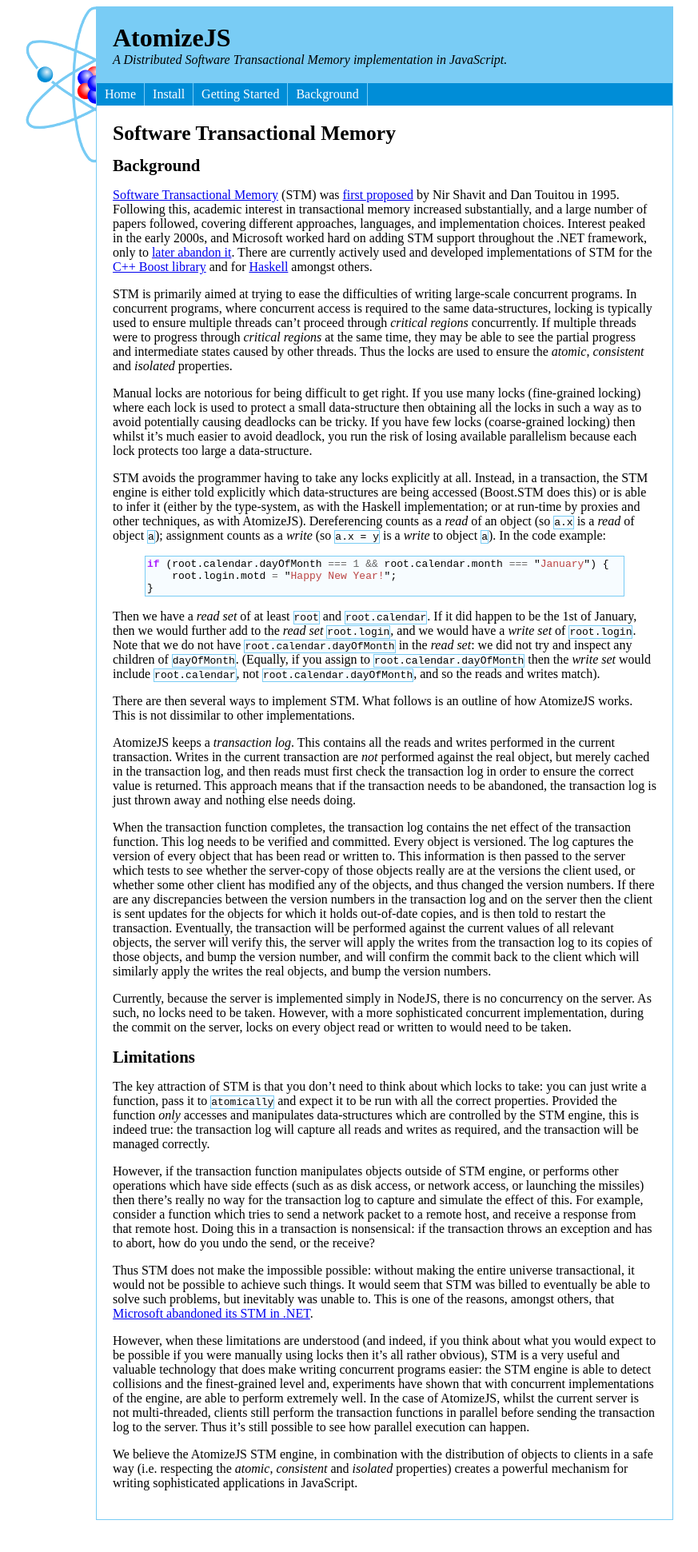
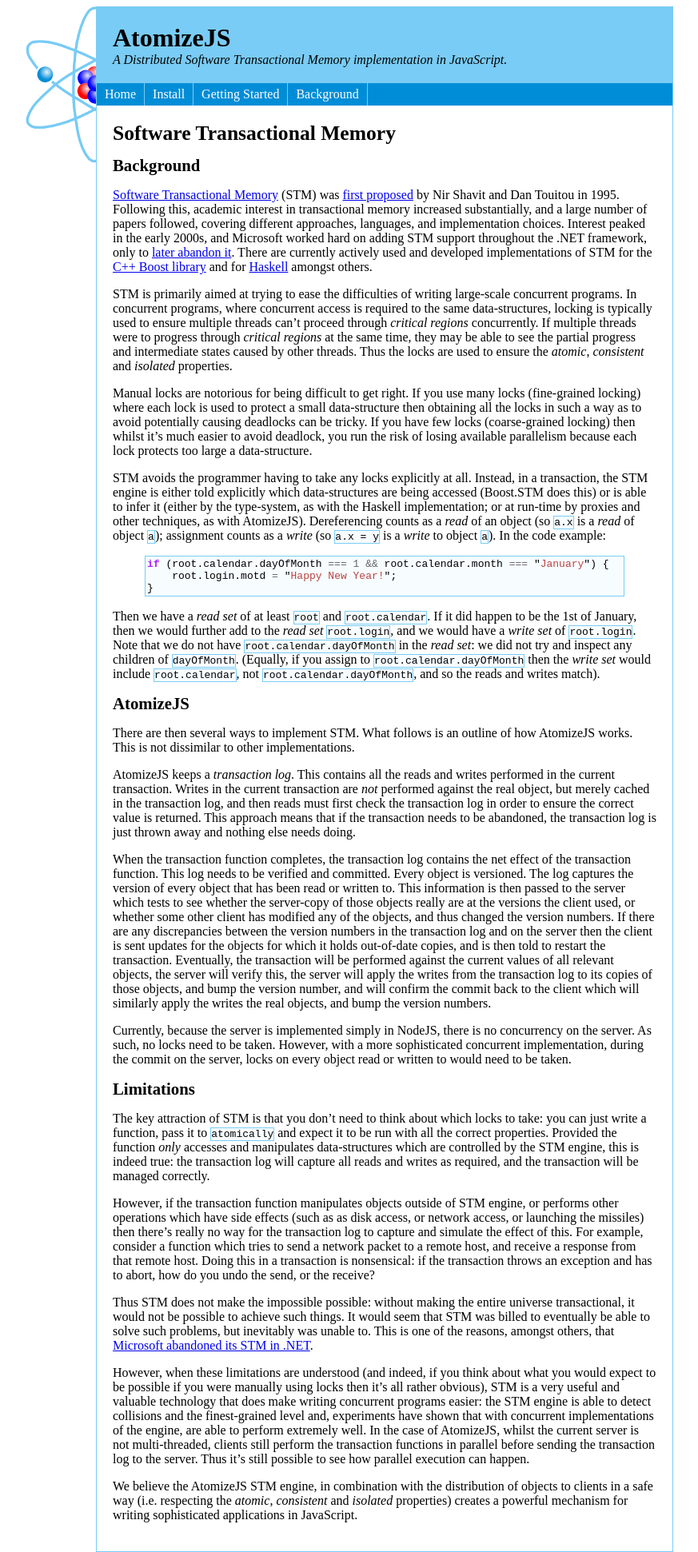
Before and after one commit to atomizejs/atomizejs.github.com, a Jekyll site: the page built from background.markdown, in a window 1280 px wide. Shown: the whole page at 80% size, without its empty margins (204-1077 px from the left). Built offline with Jekyll 4.4.1, drawn with Linux system fonts in a browser that asks for light colours; Markdown is read by kramdown in place of the engine named in the settings; before the commit the page ends 1901 px from its top, so only the background shows below that.

```diff
--- a/background.markdown
+++ b/background.markdown
@@ -64,6 +64,8 @@ the *read set*: we did not try and inspect any children of
 `dayOfMonth`. (Equally, if you assign to `root.calendar.dayOfMonth`
 then the *write set* would include `root.calendar`, not
 `root.calendar.dayOfMonth`, and so the reads and writes match).
+
+## AtomizeJS
 
 There are then several ways to implement STM. What follows is an
 outline of how AtomizeJS works. This is not dissimilar to other
```
